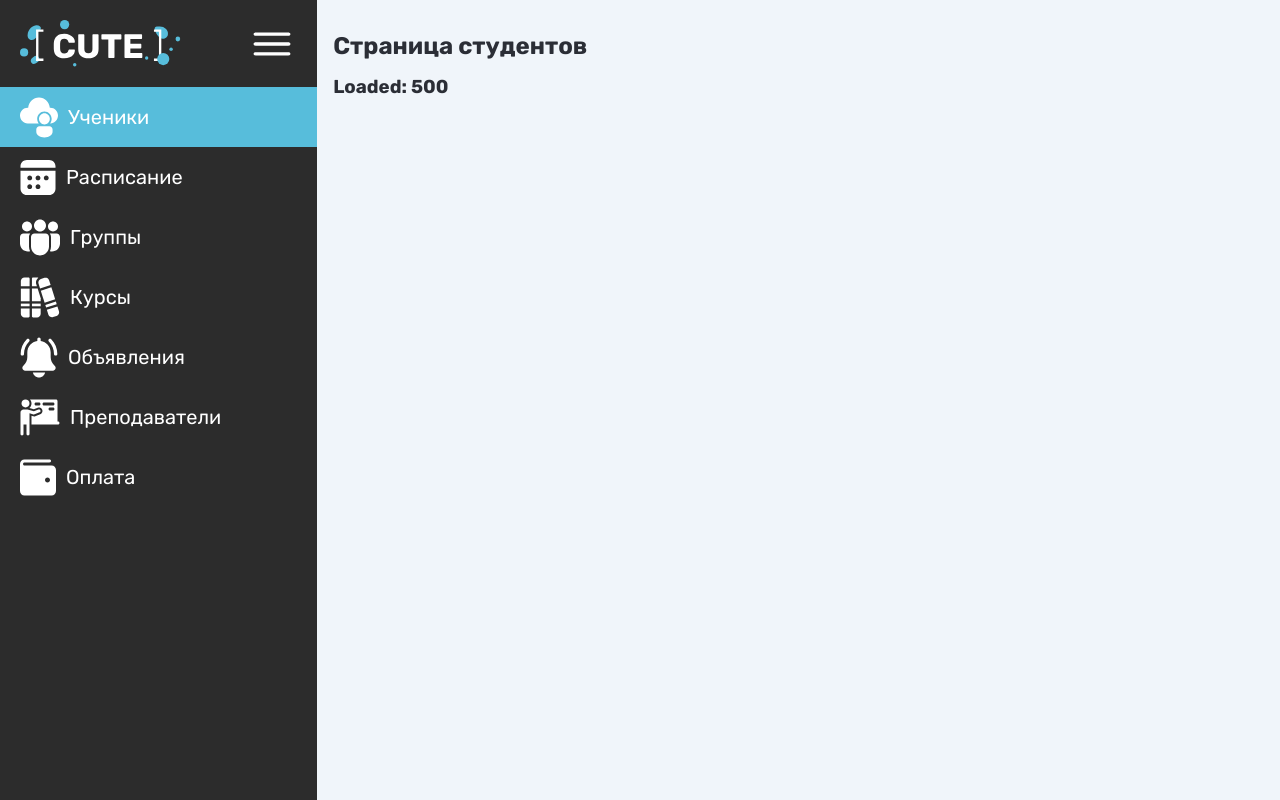
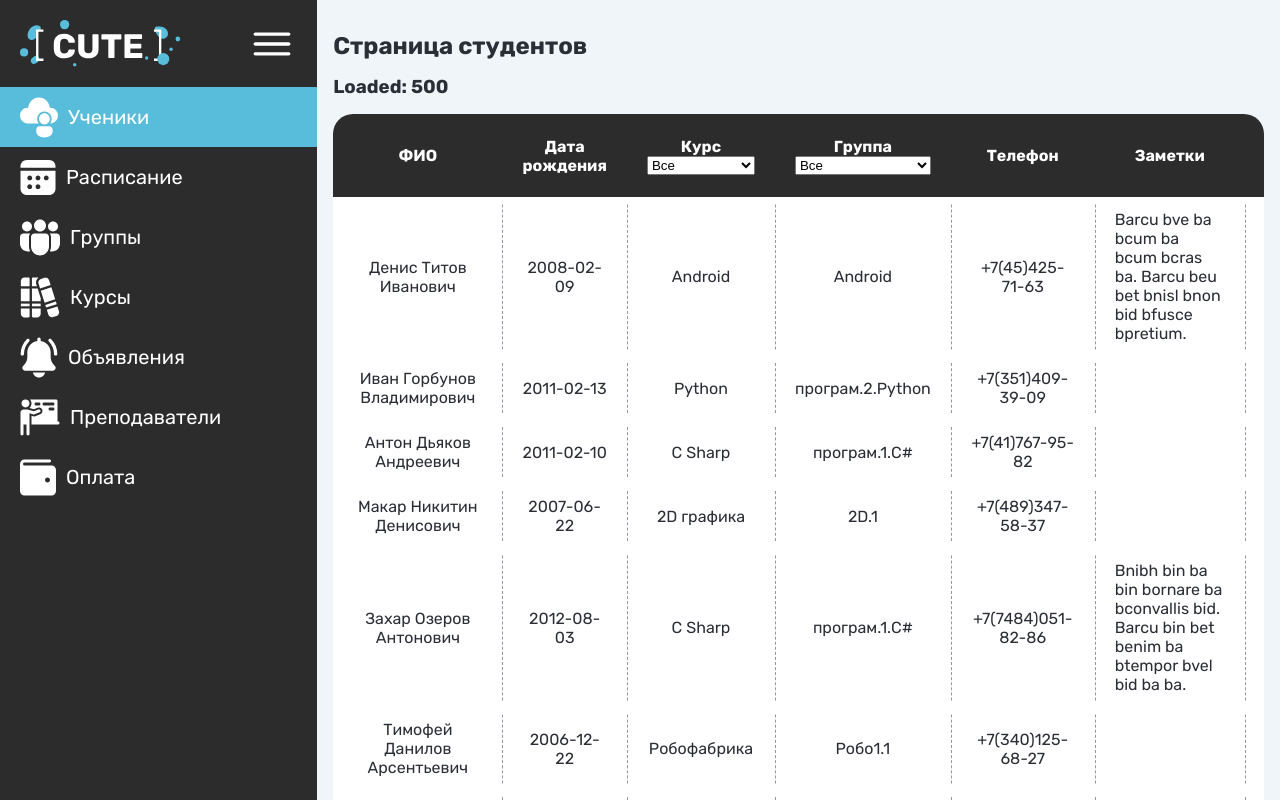
Before and after one commit to KoJem9Ka/cdod-system, a React (Create React App) app: page /students in a window 1280 px wide. Built offline with nearby package versions, Linux system fonts and the light colour scheme; data requests are answered from the project's data file.

Commit message:
A table was added to the students page

```diff
--- a/src/Pages/Panel/StudentsPage/StudentsPage.tsx
+++ b/src/Pages/Panel/StudentsPage/StudentsPage.tsx
@@ -1,8 +1,10 @@
-import React, { useEffect } from 'react'
+import React, { useEffect, useState } from 'react'
 import { useAppDispatch, useAppSelector } from '../../../store/store'
 import { thunkLoadStudentsTable } from '../../../store/students/thunks'
 import Workspace from '../../../HOC/Workspace/Workspace'
 import styles from './StudentsPage.module.scss'
+import MyTableDiv from '../../../components/Tables/MyTableDiv/MyTableDiv'
+import { CStudentTable, TStudentTable } from './studentsTableConfig'
 
 const StudentsPage: React.FC = () => {
   const dispatch = useAppDispatch()
@@ -12,9 +14,15 @@ const StudentsPage: React.FC = () => {
     error   : state.students.error,
   }) )
 
+  const [ preparedStudents, setPreparedStudents ] = useState<TStudentTable[]>([])
+
   useEffect( () => {
     dispatch( thunkLoadStudentsTable() )
   }, [] )
+
+  useEffect(() => {
+    setPreparedStudents(students.map(student => ({ ...student, FIO: `${student.first_name} ${student.last_name} ${student.patronymic}` })))
+  }, [ students ])
 
   return (
     <Workspace className={styles.StudentsPage}>
@@ -28,6 +36,7 @@ const StudentsPage: React.FC = () => {
               </>
             )
       }
+      <MyTableDiv columns={CStudentTable} data={preparedStudents}/>
     </Workspace>
   )
 }
--- a/src/Pages/Panel/StudentsPage/studentsTableConfig.ts
+++ b/src/Pages/Panel/StudentsPage/studentsTableConfig.ts
@@ -1,5 +1,72 @@
 import { TStudent } from '../../../store/students/types'
+import { TTableColumnsConfig } from '../../../components/Tables/MyTableDiv/types'
 
 export type TStudentTable = Omit<TStudent, 'last_name' | 'first_name' | 'patronymic'> & {
   FIO: string
 }
+
+export const CStudentTable: TTableColumnsConfig<TStudentTable> = [
+  {
+    title: 'ФИО',
+    connector: 'FIO',
+    textAlign: 'center',
+    sortable: true,
+  },
+  {
+    title: 'Дата рождения',
+    connector: 'birth_date',
+    textAlign: 'center',
+    sortable: true,
+  },
+  {
+    title: 'Курс',
+    connector: 'course',
+    textAlign: 'center',
+    selectable: true,
+  },
+  {
+    title: 'Группа',
+    connector: 'group',
+    textAlign: 'center',
+    selectable: true,
+  },
+  {
+    title: 'Телефон',
+    connector: 'phone_number',
+    textAlign: 'center',
+    sortable: true,
+  },
+  {
+    title: 'Заметки',
+    connector: 'notes',
+    textIndent: '',
+    sortable: true,
+  },
+  {
+    title: 'Оплата курса',
+    connector: 'paid',
+    textAlign: 'center',
+    sortable: true,
+    selectable: true,
+  },
+  {
+    title: 'Оплата материалов',
+    connector: 'materials_paid',
+    textAlign: 'center',
+    sortable: true,
+    selectable: true,
+  },
+  {
+    title: 'Дата обращения',
+    connector: 'request_date',
+    textAlign: 'center',
+    sortable: true,
+  },
+  {
+    title: 'Статус договора',
+    connector: 'contract_status',
+    textAlign: 'center',
+    sortable: true,
+    selectable: true,
+  }
+]
--- a/src/components/Tables/MyTableDiv/MyTableDiv.tsx
+++ b/src/components/Tables/MyTableDiv/MyTableDiv.tsx
@@ -32,7 +32,7 @@ const GridTable = styled.div<GridTableProps>`
   display               : grid;
   overflow-y            : auto;
   overflow-x            : auto;
-  grid-template-rows    : min-content 1fr 2fr;
+  grid-template-rows    : min-content;
 
   //Если scrollable, то таблица должна заполнить свой контейнер
   ${props => props.scrollable && 'flex-grow: 1;'} //TODO: Добавить проверку что видимых элементов меньше количества элементов на страницу
@@ -239,7 +239,7 @@ export const MyTableDiv: React.FC<TableProps<any>> = <T extends TElementExample>
             {sortConfig && sortConfig.column === col.connector && <span>{sortConfig.ascending ? '🔽' : '🔼'}</span>}
             {col.selectable && <select defaultValue='all' onChange={e => setSelectConfig( col.connector, e.currentTarget.value )} onClick={e => e.stopPropagation()}>
               <option value='all'>Все</option>
-              {columnSelections && columnSelections[col.connector].map( value => <option key={value} value={value}>{value}</option> )}
+              {columnSelections && columnSelections[col.connector]?.map( value => <option key={value} value={value}>{value}</option> )}
             </select>}
           </GridHeadCell>
         ) )}
--- a/src/components/Tables/MyTableDiv/tableSelector.ts
+++ b/src/components/Tables/MyTableDiv/tableSelector.ts
@@ -5,26 +5,23 @@ import { SimpleObject } from './types'
 export const tableSelector = <TArray extends SimpleObject[]>(dataOriginal: TArray) => {
   type TElemObject = TArray[number]
   type TElemObjectValue = TElemObject[string]
-  type TSelectConfig = {
-    [key: string]: TElemObjectValue
-  }
-  type TSelections = {
-    [key: string]: any[]
-  }
+  type TSelectConfig = Record<string, TElemObjectValue>
+  type TSelections = Record<string, any[] | undefined>
 
   const [ columnSelections, setColumnSelections ] = useState<TSelections>()
   const [ selectConfig, setSelectConfig ] = useState<TSelectConfig>( {} )
 
   const dataSelected = useMemo( () => (Object.keys( selectConfig ).length === 0 ? dataOriginal :
-      dataOriginal.filter( elem => Object.keys( selectConfig ).every( key => elem[key] === selectConfig[key] ) ))
-    , [ dataOriginal, selectConfig ] ) as TArray
+    dataOriginal.filter( elem => Object.keys( selectConfig ).every( key => elem[key] === selectConfig[key] ) ))
+  , [ dataOriginal, selectConfig ] ) as TArray
 
   const selectConfigHandler = (key: string, value: any) => {
     if (value === 'all' && selectConfig[key]) {
       const newSelectConfig = { ...selectConfig }
       delete newSelectConfig[key]
       setSelectConfig( newSelectConfig )
-    } else
+    }
+    else
       setSelectConfig( { ...selectConfig, [key]: value } )
   }
 
```
Lines whose indentation alone changed are shown as unchanged.
